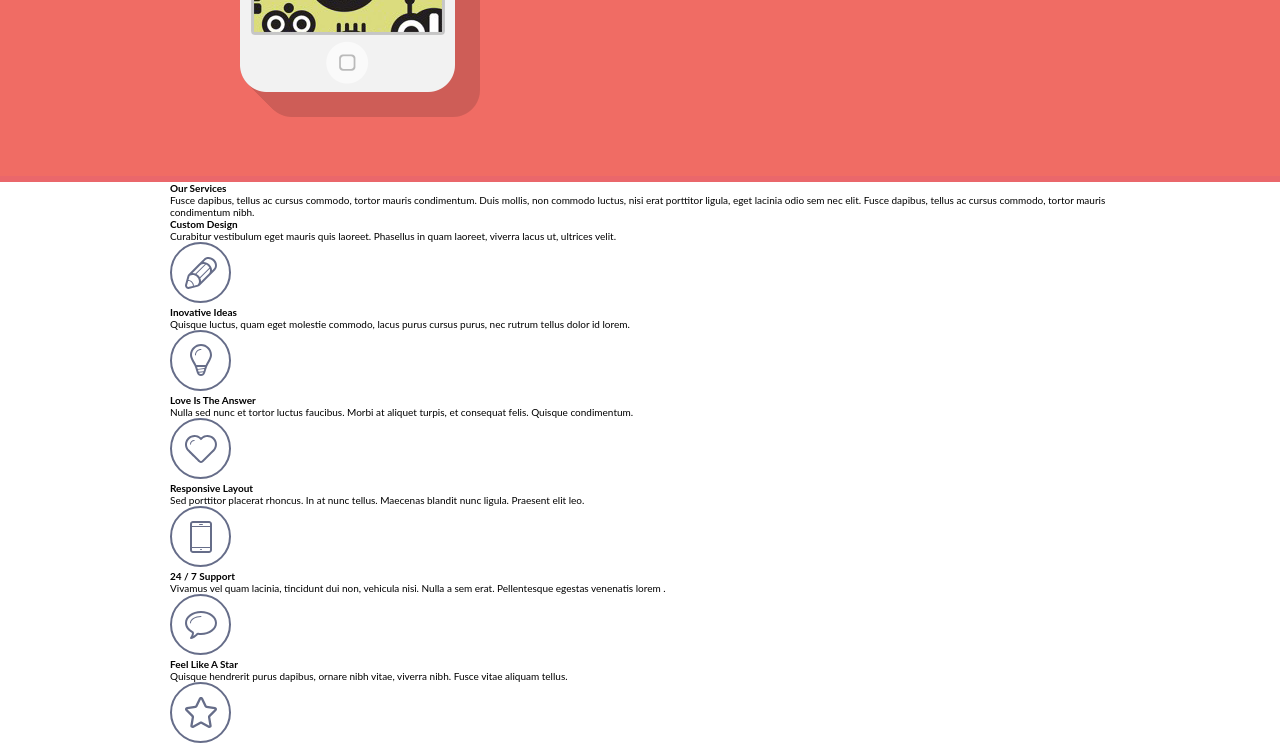
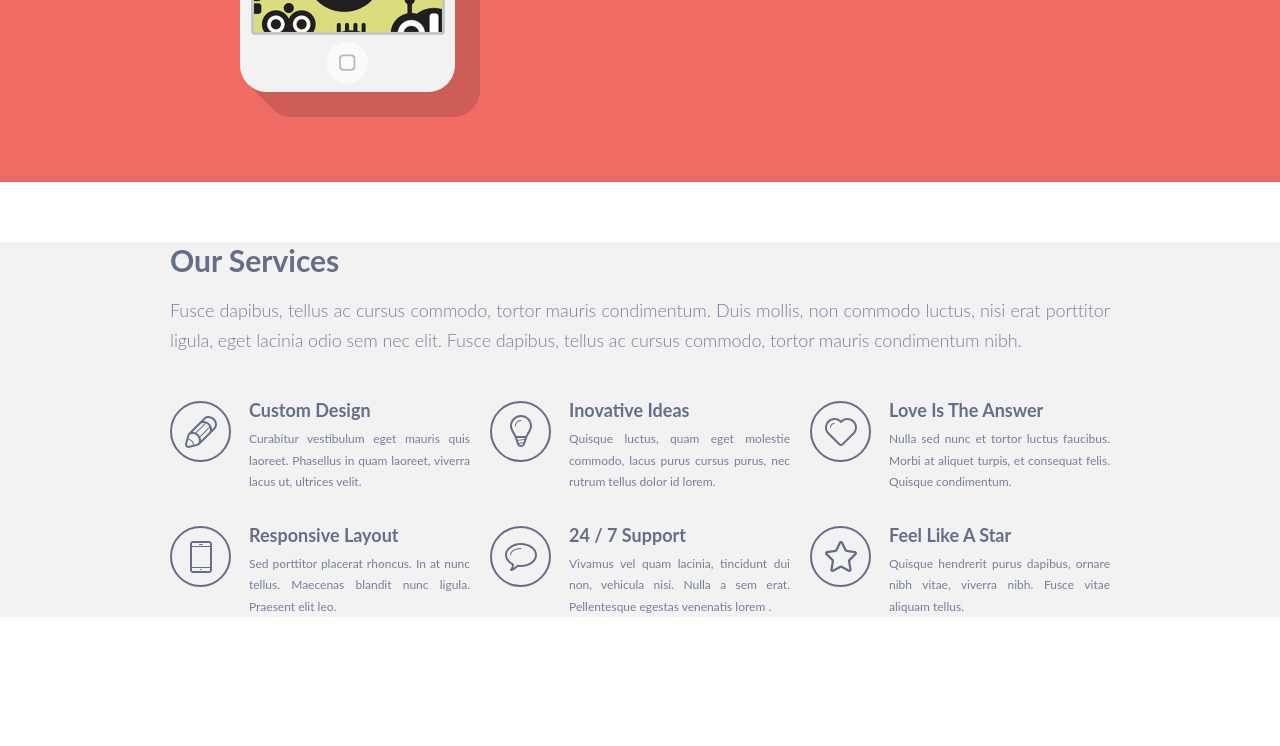
Before and after one commit to thelionblack/singolo-test, a website: page src/index.html in a window 1280 px wide. Shown: the part 513-1259 px from the top of the page. After the commit the page ends 1136 px from the top, so only its background shows below. Drawn offline with nearby package versions, Linux system fonts and the light colour scheme; files that its build step writes are made by us from their sources.

Commit message:
feat: finish section service

```diff
--- /dev/null
+++ b/src/css/ourservice.scss
@@ -0,0 +1,67 @@
+.service {
+    background: #f2f2f2;
+    border-bottom: 6px solid #fff;
+}
+
+    .service__inner {
+        margin-top: 6rem;
+
+    }
+
+        .service__article {
+
+
+            .article__title {
+                font-size: 3rem;
+                font-weight: 900;
+                color: #666d89;
+            }
+
+            .article__text {
+                margin-top: 1.7rem;
+                font-size: 1.8rem;
+                font-weight: 300;
+                line-height: 1.667;
+                letter-spacing: -0.01rem;
+                text-align: justify;
+                color: #767e9e;
+            }
+        }
+
+        .service__features {
+            margin-top: 1.3rem;
+            display: flex;
+            flex-wrap: wrap;
+            justify-content: space-between;
+        }
+
+            .service__feature {
+                margin-top: 3.3rem;
+                padding-left: 7.9rem;
+                width: 30rem;
+                position: relative;
+
+
+
+                .feature__title {
+                    margin-top: -0.2rem;
+                    font-size: 1.8rem;
+                    font-weight: 900;
+                    color: #666d89;
+                }
+
+                .feature__text {
+                    margin-top: 0.7rem;
+                    font-size: 1.2rem;
+                    font-weight: 400;
+                    text-align: justify;
+                    line-height: 1.797;
+                    color: #767e9e;
+                }
+
+                .feature__icon {
+                    position: absolute;
+                    top: 0;
+                    left: 0;
+                }
+            }
--- a/src/css/style.scss
+++ b/src/css/style.scss
@@ -3,3 +3,4 @@
 @import "./adjustment.scss";
 @import "./header.scss";
 @import "./slider.scss";
+@import "./ourservice.scss";
--- a/src/index.html
+++ b/src/index.html
@@ -65,17 +65,6 @@
                         </div>
                     </div>
                     <div class="service__features">
-                        <div class="service__feature">
-                            <div class="feature__title">
-                                <h3></h3>
-                            </div>
-                            <div class="feature__text">
-                                <p></p>
-                            </div>
-                            <div class="feature__icon">
-
-                            </div>
-                        </div>
                         <div class="service__feature">
                             <div class="feature__title">
                                 <h3>Custom Design</h3>
```
Also changed, not shown: build/css/style.css, build/index.html.
